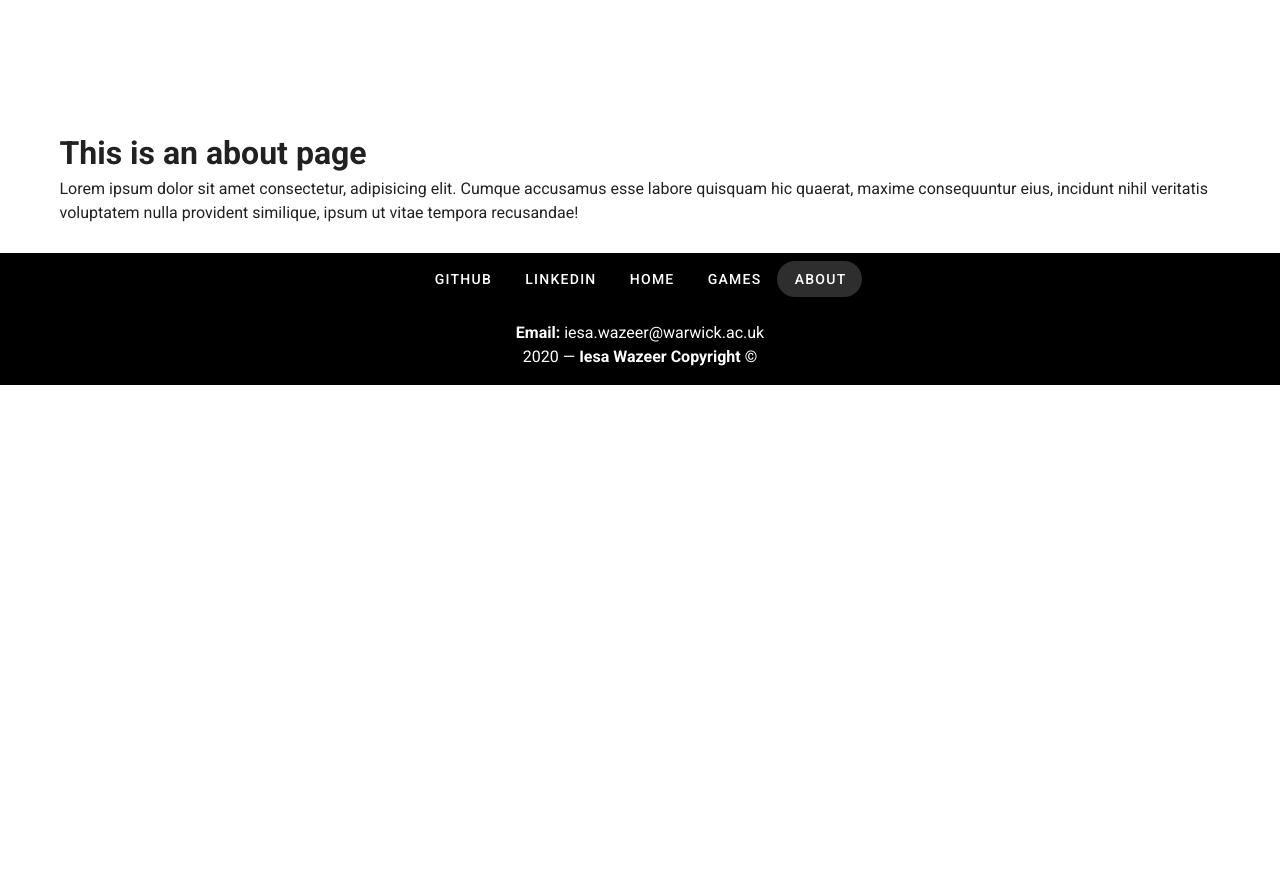
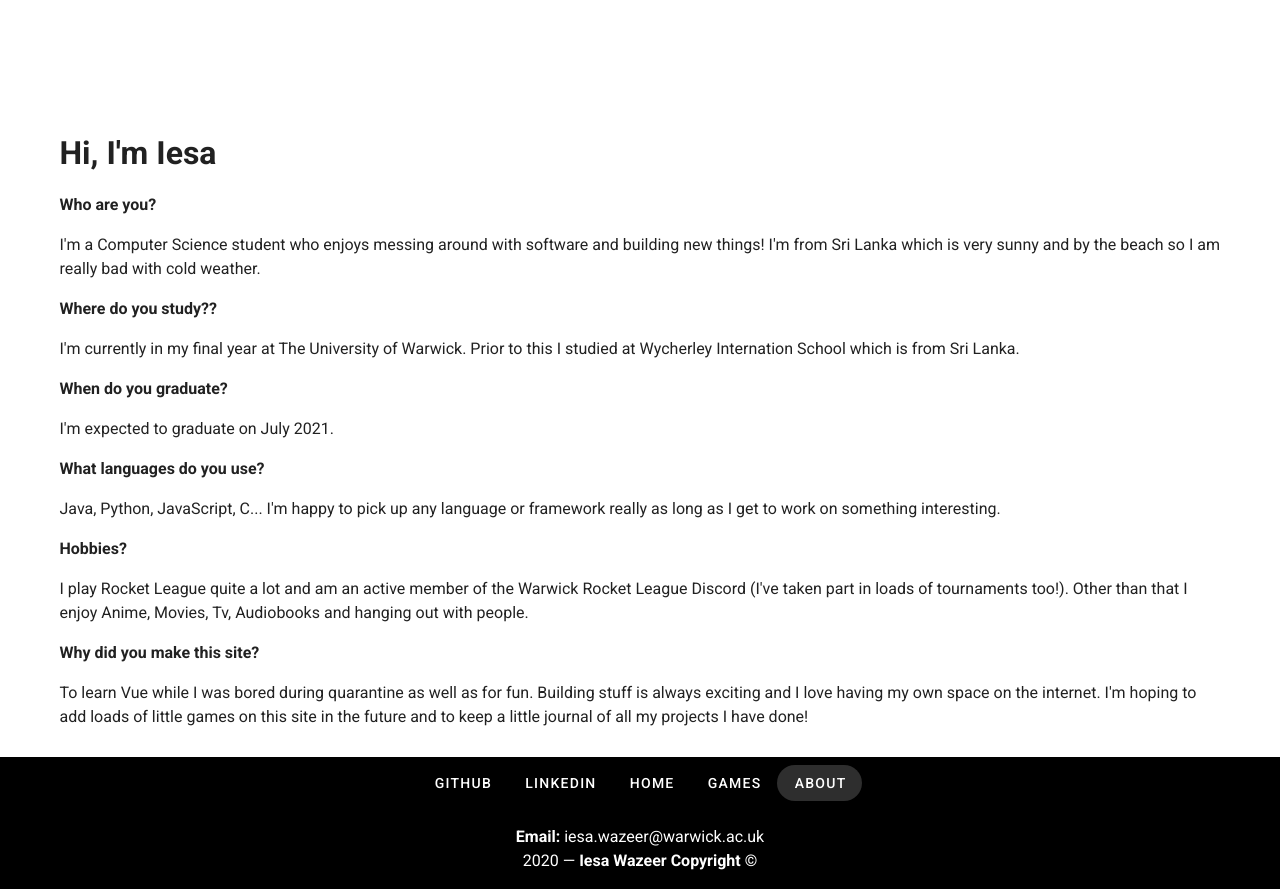
Before and after one commit to izman48/iesawazeer.com, a Vue app in the folder frontend/: page /about in a window 1280 px wide. Shown: the part 600-1489 px from the top of the page. Before the commit the page ends 985 px from the top, so only its background shows below. Built offline with nearby package versions, Linux system fonts and the light colour scheme.

Commit message:
added details in the about oage and updated the photo on the avatar

```diff
--- a/frontend/src/App.vue
+++ b/frontend/src/App.vue
@@ -2,10 +2,14 @@
 	<v-app >
 		<v-app-bar app color="black" dark>
 			<v-avatar v-show="$vuetify.breakpoint.smAndUp">
-				<img
-					src='./assets/iesa.jpg'
-					alt="Iesa"
-				>
+				<v-btn app to="/" depressed icon>
+					<img
+						src='./assets/home-iesa.jpg'
+						alt="Iesa"
+					>
+				</v-btn>
+
+
 			</v-avatar>
 			<v-spacer></v-spacer>
 			<v-btn
--- a/frontend/src/views/About.vue
+++ b/frontend/src/views/About.vue
@@ -4,8 +4,50 @@
       <v-row>
         <v-col>
           <v-img src="../assets/iesa-about.jpg" background> </v-img>
-          <h1>This is an about page</h1>
-          <p> Lorem ipsum dolor sit amet consectetur, adipisicing elit. Cumque accusamus esse labore quisquam hic quaerat, maxime consequuntur eius, incidunt nihil veritatis voluptatem nulla provident similique, ipsum ut vitae tempora recusandae!</p>
+          <h1>Hi, I'm Iesa</h1>
+          <p> </p>
+          <p>
+            <strong> Who are you? </strong>
+          </p>
+          <p>
+            I'm a Computer Science student who enjoys messing around with software and building new things! I'm from Sri Lanka which is
+            very sunny and by the beach so I am really bad with cold weather.
+          </p>
+          <p>
+            <strong> Where do you study?? </strong>
+          </p>
+          <p>
+            I'm currently in my final year at The University of Warwick. Prior to this I studied at Wycherley Internation School which is from
+            Sri Lanka.
+          </p>
+          <p>
+            <strong> When do you graduate? </strong>
+          </p>
+          <p>
+            I'm expected to graduate on July 2021.
+          </p>
+          <p>
+            <strong> What languages do you use? </strong>
+          </p>
+          <p>
+            Java, Python, JavaScript, C... I'm happy to pick up any language or framework really as long as I get to work on something interesting.
+          </p>
+          <p>
+            <strong> Hobbies? </strong>
+          </p>
+          <p>
+            I play Rocket League quite a lot and am an active member of the Warwick Rocket League Discord (I've taken part in loads of tournaments
+            too!). Other than that I enjoy Anime, Movies, Tv, Audiobooks and hanging out with people.
+          </p>
+          <p>
+            <strong> Why did you make this site? </strong>
+          </p>
+          <p>
+            To learn Vue while I was bored during quarantine as well as for fun. Building stuff is always exciting and I love having my own space
+            on the internet. I'm hoping to add loads of little games on this site in the future and to keep a little journal of all my projects I have
+            done!
+          </p>
+
         </v-col>
       </v-row>
     </v-container>
--- a/frontend/src/views/Games.vue
+++ b/frontend/src/views/Games.vue
@@ -1,5 +1,11 @@
 <template>
   <div class="about">
-    <h1>This is a games page</h1>
+    <v-container>
+      <v-row>
+        <v-col>
+          <h1>This is a games page</h1>
+        </v-col>
+      </v-row>
+    </v-container>
   </div>
 </template>
```
Also changed, not shown: frontend/src/assets/home-iesa.jpg (added).
